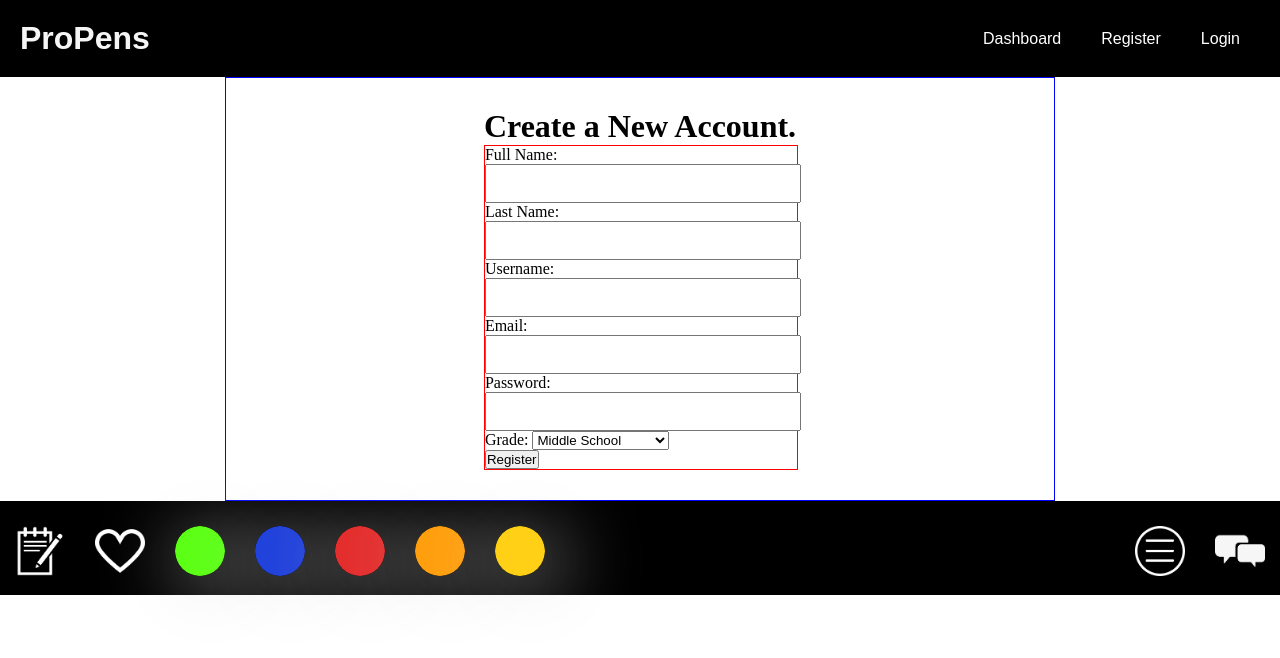
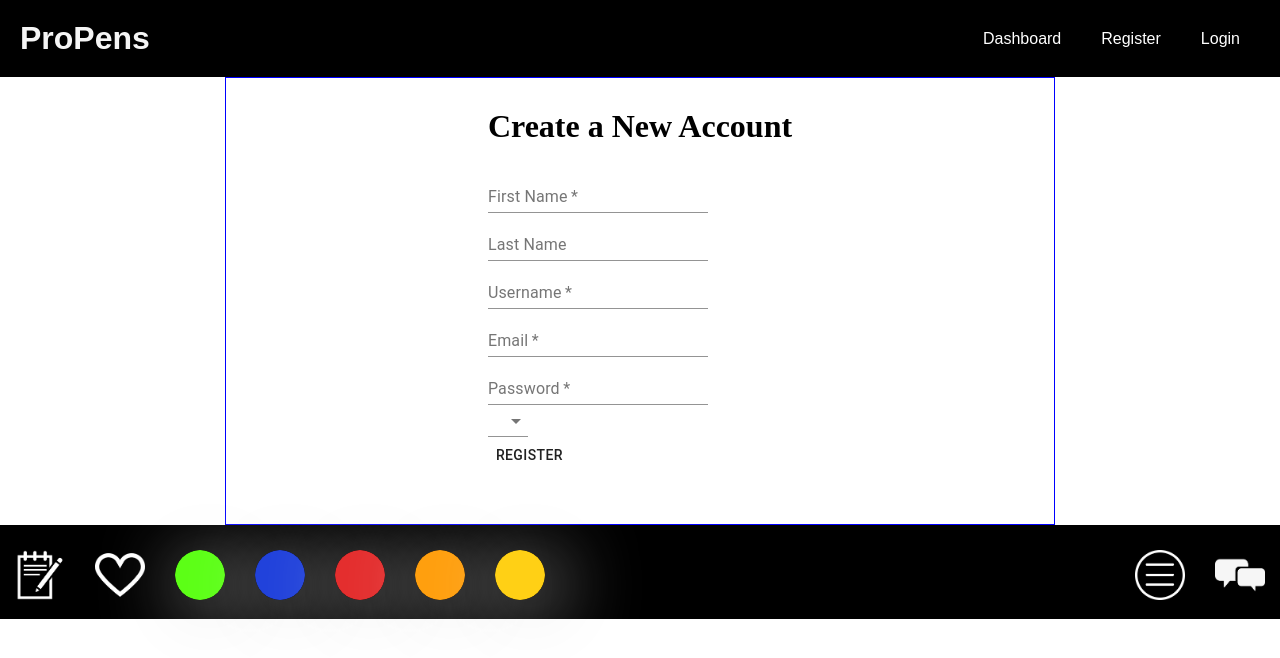
Before and after one commit to ProPens/LambdaHackathon, a React (Create React App) app in the folder propens/: page /register in a window 1280 px wide. Shown: the top 658 px of the page. Built offline with nearby package versions, Linux system fonts and the light colour scheme.

Commit message:
Updates to Material UI, added MUI components

```diff
--- a/propens/src/StyledComponents/MaterialUIGlobalStyles.js
+++ b/propens/src/StyledComponents/MaterialUIGlobalStyles.js
@@ -19,6 +19,7 @@ export const useStyles = makeStyles({
         fontFamily: `"Kulim Park", sans-serif`,
     },
     bottomNavigation: {
+        position: 'fixed',
         display: 'flex',
         margin: '0 auto',
         paddingTop: '10px',
@@ -26,7 +27,7 @@ export const useStyles = makeStyles({
         backgroundColor: 'black',
         alignItems: 'flex-start',
         justifyContent: 'center',
-        position: 'fixed'
+
     },
     topLinksContainer: {
         width: '50%',
@@ -48,18 +49,24 @@ export const formStyles = makeStyles({
         border: '1px solid blue',
         display: 'flex',
         flexDirection: 'row wrap',
-        justifyContent: 'center'
+        justifyContent: 'center',
         },
     registrationForm: {
         width: '100%',
-        border: '1px solid red',
+        margin: '20px 0',
+    },
+    formLabel: {
+        color: 'red',
+    },
+    registrationFormInput: {
+        padding: '10px 0',
+    },
+    inputDiv:{
+        margin: '30px 0',
+        padding: '20px 0',
+        border: '1px solid blue',
         '& input': {
-            width: '100%',
-            padding: '10px 0'
+            padding: '5px 0',
         }
     },
-    registrationFormInput: {
-        border: '1px solid green',
-    }
-
 })
--- a/propens/src/components/Forms/UserRegistration.js
+++ b/propens/src/components/Forms/UserRegistration.js
@@ -1,5 +1,6 @@
 import React from 'react';
 import {useFormInput} from '../../hooks/FormInput';
+import {Button, TextField, Select} from '@material-ui/core';
 import {formStyles} from '../../StyledComponents/MaterialUIGlobalStyles';
 import axios from 'axios';
 
@@ -44,37 +45,32 @@ const UserRegistration = () => {
     return (
         <div className={styleClass.formContainer}>
             <div className="form-container">
-                <h1>Create a New Account.</h1>
+                <h1>Create a New Account</h1>
                 <form className={styleClass.registrationForm} onSubmit={handleSubmit}>
-                    <div className="inputContainer">
-                        <label htmlFor="firstName">Full Name: </label>
-                        <input type="text" name="firstName" value={firstName} onChange={setFirstName}/>
+                    <div className="inputDiv">
+                        <TextField type="text" name="firstName" value={firstName} label="First Name" variant="standard" required onChange={setFirstName} />
                     </div>
-                    <div className="inputContainer">
-                        <label htmlFor="lastName">Last Name: </label>
-                        <input type="text" name="lastName" value={lastName} onChange={setLastName}/>
+                    <div className="inputDiv">
+                        <TextField type="text" name="lastName" value={lastName} label="Last Name" onChange={setLastName}/>
                     </div>
-                    <div className="inputContainer">
-                        <label htmlFor="userName">Username:</label>
-                        <input type="text" name="userName" value={userName} onChange={setUserName}/>
+                    <div className="inputDiv">
+                        <TextField type="text" name="userName" value={userName}  label="Username" variant="standard" required onChange={setUserName}/>
                     </div>
-                    <div className="inputContainer">
-                        <label htmlFor="">Email:</label>
-                        <input type="email" name="email" value={email} onChange={setEmail} />
+                    <div className="inputDiv">
+                        <TextField type="email" name="email" value={email}  label="Email" variant="standard" required onChange={setEmail} />
                     </div>
-                    <div className="inputContainer">
-                        <label htmlFor="">Password: </label>
-                        <input type="password" name="password" value={password} onChange={setPassword} />
+                    <div className="inputDiv">
+                        <TextField type="password" name="password" value={password} autoComplete="current-password" label="Password" variant="standard" required onChange={setPassword} />
                     </div>
-                    <div className="inputContainer">
-                        <label htmlFor="">Grade: </label>
-                        <select name="grade" value={schoolLevel} onChange={setSchoolLevel}>
+                    <div className="inputDiv">
+                        <Select required labelId="School Level" autoWidth="true" name="schoolLevel" value={schoolLevel} variant="standard" onChange={setSchoolLevel}>
+                            <option>Select Grade Level</option>
                             <option value="middle school" >Middle School</option>
                             <option value="high school">High School</option>
                             <option value="college">UnderGrad/College</option>
-                        </select>
+                        </Select>
                     </div>
-                    <button type="submit">Register</button>
+                    <Button type="submit">Register</Button>
                 </form>
             </div>
         </div>
```
